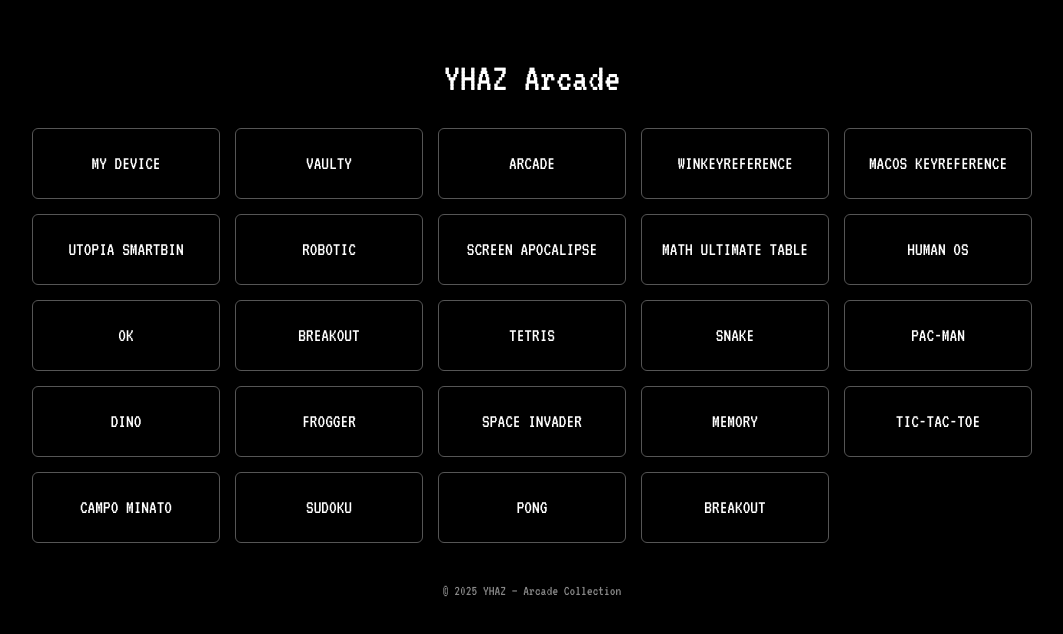
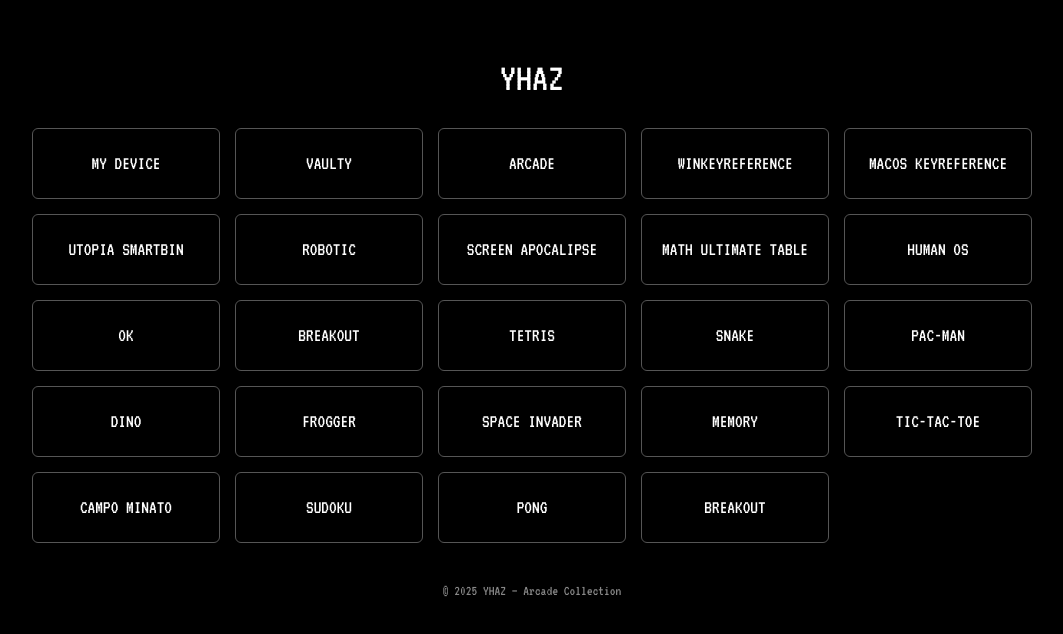
Before and after one commit to 404kil/9, a plain HTML site: page Index.html in a window 1280 px wide. Shown: the whole page, without its empty margins (108-1171 px from the left). Drawn offline with Linux system fonts and the light colour scheme.

Commit message:
Update index.html

```diff
--- a/Index.html
+++ b/Index.html
@@ -63,7 +63,7 @@
 </head>
 <body>
 
-  <h1>YHAZ Arcade</h1>
+  <h1>YHAZ </h1>
 
   <div class="game-list">
     <div class="game-card"><a href="tetris4.html">My device</a></div>
```
